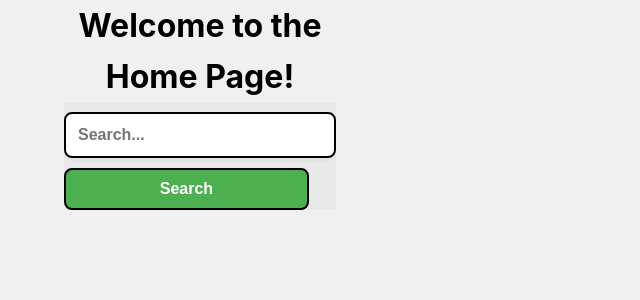
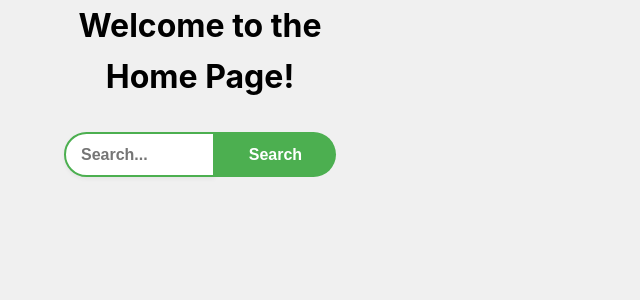
Before and after one commit to Cabezlea/AdminToolSweet, a Vue app: page /Home in a window 1280 px wide. Shown: the top 300 px of the page, without its empty margins (0-640 px from the left). Built offline with nearby package versions, Linux system fonts and the light colour scheme.

Commit message:
Styled, now will review if anything needs to be perfected in the style

```diff
--- a/src/components/Home.vue
+++ b/src/components/Home.vue
@@ -1,7 +1,7 @@
 <template>
 <div class="home-container">
     <h1>Welcome to the Home Page!</h1>
-  <div class = "search-bar">
+  <div class = "search-container">
     <input type="text" placeholder="Search..." class="search-input">
     <button class = "search-button">Search</button>
   </div>
@@ -26,8 +26,40 @@ export default {
   font-weight: bold; /* Bold font weight */
   text-align: center; /* Center align the text */
 }
-.search-bar {
-  overflow: hidden;
-  background-color:#e9e9e9;
+.search-container {
+  display: flex;
+  justify-content: center;
+  align-items: center;
+  margin-top: 20px; /* Adjust as needed */
 }
+
+.search-input {
+  flex-grow: 1;
+  padding: 10px 15px;
+  font-size: 16px;
+  border-radius: 25px 0 0 25px; /* Rounded left corners */
+  border: 2px solid #4CAF50; /* Green border color */
+  outline: none;
+}
+
+.search-button {
+  padding: 10px 1px;
+  background-color: #4CAF50; /* Green background */
+  border: none;
+  color: white;
+  font-size: 16px;
+  border-radius: 0 25px 25px 0; /* Rounded right corners */
+  cursor: pointer;
+  transition: background-color 0.3s;
+}
+
+.search-button:hover {
+  background-color: #45a049; /* Darker green on hover */
+}
+
+/* Ensure the search input and button align perfectly */
+.search-input, .search-button {
+  height: 45px; /* Ensures both elements are the same height */
+}
+
 </style>
```
